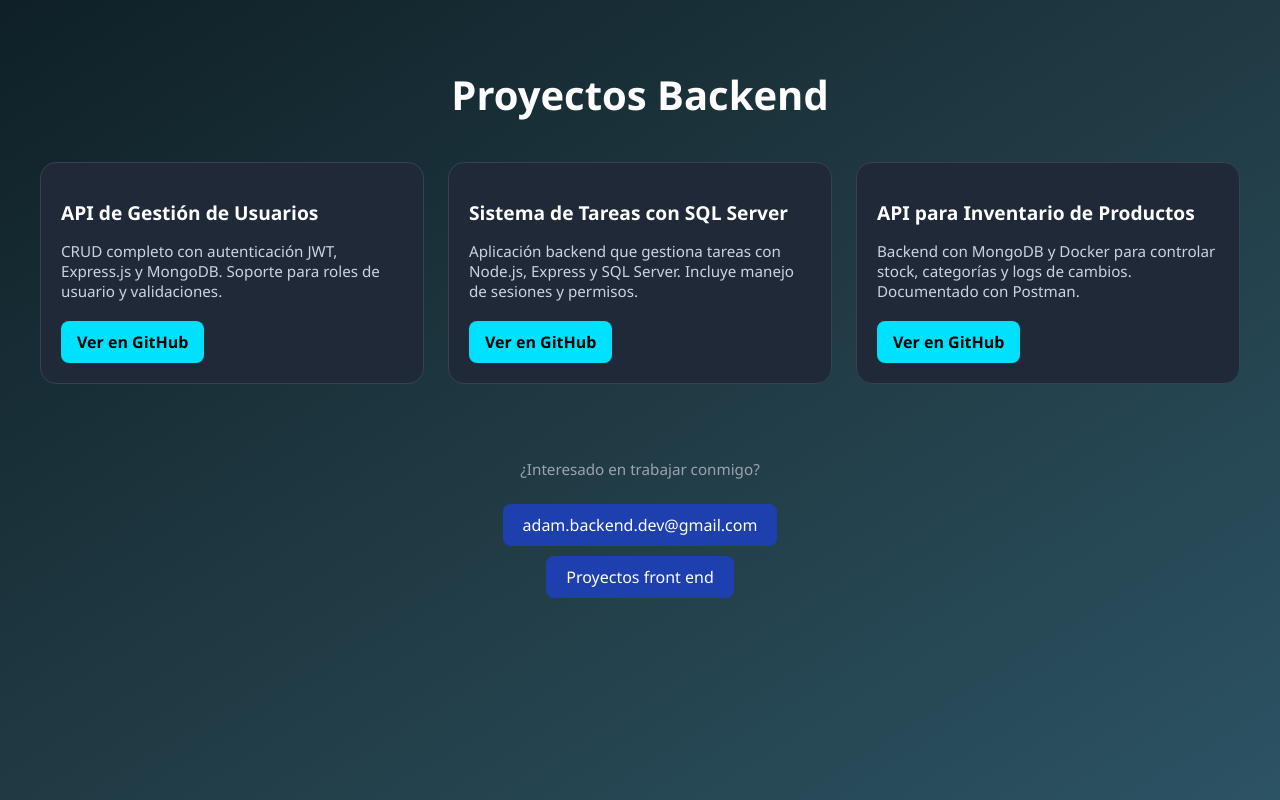
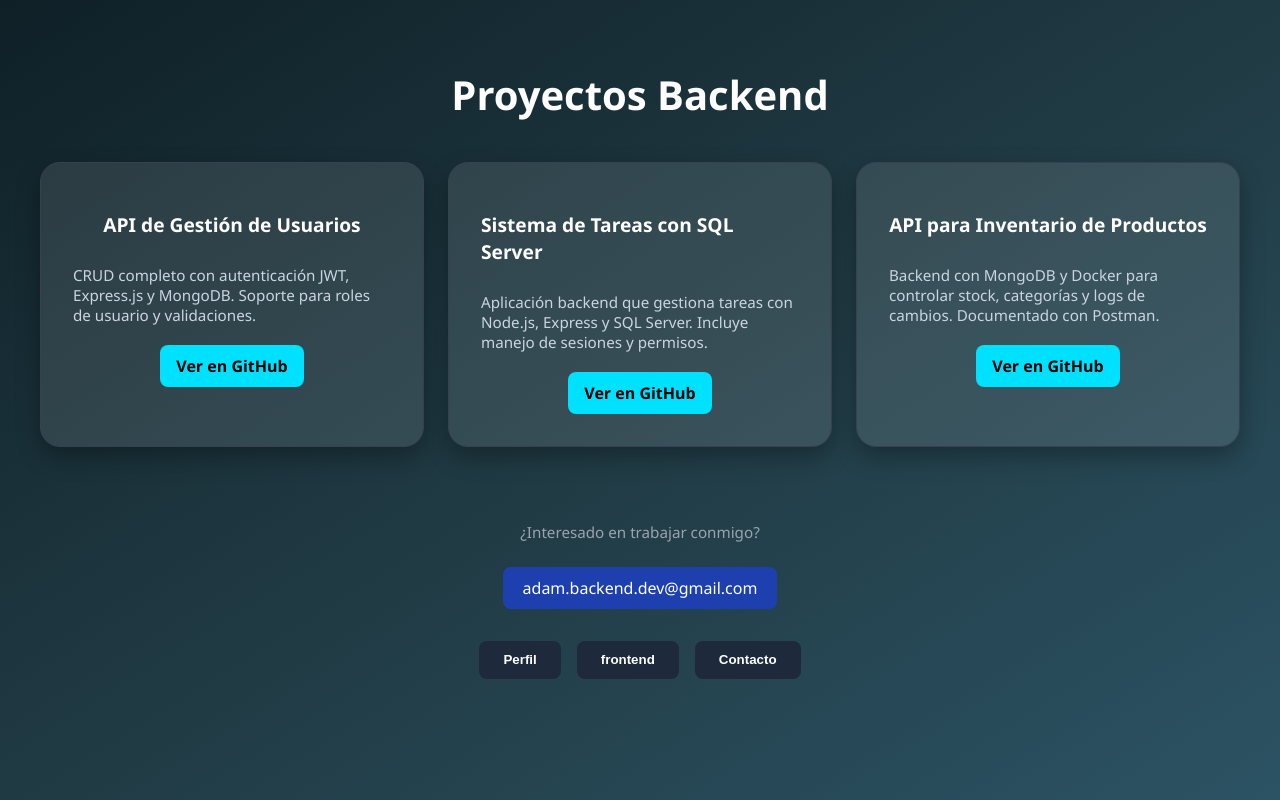
Before and after one commit to adammaster29/portafolio-2025-adam-julio, a React (Vite) app: page / in a window 1280 px wide. Both pictures are taken after a click on the link "ver proyectos". Built offline with nearby package versions, Linux system fonts and the light colour scheme.

Commit message:
actualizacion 2

```diff
--- a/package.json
+++ b/package.json
@@ -14,7 +14,8 @@
     "path": "^0.12.7",
     "react": "^18.3.1",
     "react-dom": "^18.3.1",
-    "react-hook-form": "^7.60.0"
+    "react-hook-form": "^7.60.0",
+    "react-icons": "^5.5.0"
   },
   "devDependencies": {
     "@eslint/js": "^9.17.0",
--- a/src/App.css
+++ b/src/App.css
@@ -107,3 +107,121 @@ body {
     transform: translateY(0);
   }
 }
+
+
+/* **************contactos*********** */
+.contact-adam {
+  width: 80%;
+  background: linear-gradient(to right, #2c3e50, #3498db);
+  color: #fff;
+  padding: 4rem 2rem;
+  font-family: 'Segoe UI', Tahoma, Geneva, Verdana, sans-serif;
+}
+
+.container {
+  max-width: 800px;
+  margin: 0 auto;
+  text-align: center;
+}
+
+.heading {
+  font-size: 2.5rem;
+  margin-bottom: 2rem;
+  animation: fadeInDown 0.8s ease-in-out;
+}
+
+.card {
+  display: flex;
+  flex-direction: column;
+  align-items: center;
+  background-color: rgba(255, 255, 255, 0.1);
+  border-radius: 20px;
+  padding: 2rem;
+  box-shadow: 0 10px 25px rgba(0, 0, 0, 0.3);
+  animation: fadeInUp 0.8s ease-in-out;
+}
+
+.profile-pic {
+  width: 120px;
+  height: 120px;
+  border-radius: 50%;
+  margin-bottom: 1rem;
+  border: 4px solid #fff;
+}
+
+.info h3 {
+  margin: 0;
+  font-size: 1.8rem;
+}
+
+.profession {
+  font-style: italic;
+  margin-bottom: 1rem;
+}
+
+.info p {
+  margin: 0.5rem 0;
+}
+
+.socials {
+  margin-top: 1rem;
+}
+
+.socials a {
+  color: #fff;
+  margin: 0 0.5rem;
+  font-size: 1.5rem;
+  transition: transform 0.3s, color 0.3s;
+}
+
+.socials a:hover {
+  color: #ffd700;
+  transform: scale(1.2);
+}
+
+@keyframes fadeInDown {
+  from {
+    transform: translateY(-30px);
+    opacity: 0;
+  }
+  to {
+    transform: translateY(0);
+    opacity: 1;
+  }
+}
+
+@keyframes fadeInUp {
+  from {
+    transform: translateY(30px);
+    opacity: 0;
+  }
+  to {
+    transform: translateY(0);
+    opacity: 1;
+  }
+}
+
+/* btn */
+.nav-buttons {
+  display: flex;
+  justify-content: center;
+  gap: 1rem;
+  margin: 2rem 0;
+}
+
+.nav-buttons button {
+  padding: 0.7rem 1.5rem;
+  background-color: #1e293b; /* gris oscuro azulado */
+  color: white;
+  border: none;
+  border-radius: 8px;
+  font-weight: bold;
+  cursor: pointer;
+  transition: all 0.3s ease;
+}
+
+.nav-buttons button:hover {
+  background-color: #0f172a; /* más oscuro */
+  transform: scale(1.05);
+  box-shadow: 0 0 10px rgba(0, 0, 0, 0.3);
+}
--- /dev/null
+++ b/src/components/ContactSection.jsx
@@ -0,0 +1,28 @@
+
+import { FaGithub, FaLinkedin, FaWhatsapp, FaEnvelope, FaHome } from 'react-icons/fa';
+import imgadam from '../assets/img/perfiladam.png'
+const ContactSection = ({cambiarPagina}) => {
+  return (
+    <section className="contact-adam">
+      <div className="container">
+        <h2 className="heading">Contáctame</h2>
+        <div className="card">
+          <img src={imgadam} alt="Adam Jiménez" className="profile-pic" />
+          <div className="info">
+            <h3>Adam Agudelo</h3>
+            <p className="profession">Desarrollador Full Stack</p>
+            <p><FaEnvelope /> adammaster29@gmail.com</p>
+            <p><FaWhatsapp /> +57 3013803583</p>
+            <div className="socials">
+              <a href="https://github.com/adammaster29" target="_blank" rel="noopener noreferrer"><FaGithub /></a>
+              <a href="https://www.linkedin.com/in/adammaster29/" target="_blank" rel="noopener noreferrer"><FaLinkedin /></a>
+              <a href="" onClick={()=>cambiarPagina(1)}  rel="noopener noreferrer"><FaHome/></a>
+            </div>
+          </div>
+        </div>
+      </div>
+    </section>
+  );
+};
+
+export default ContactSection;
--- a/src/components/Portfolio.jsx
+++ b/src/components/Portfolio.jsx
@@ -1,5 +1,6 @@
 import { useEffect, useState } from "react"
 import ProfileCard from "./ProfileCard";
+import Contact from "./ContactSection";
 const projects = [
   {
     title: "API de Gestión de Usuarios",
@@ -62,11 +63,11 @@ const cambiarPagina = (num)=>{
     <a className="contact-email" href="mailto:adam.backend.dev@gmail.com">
       adam.backend.dev@gmail.com
     </a>
-    <div>
-          <a className="contact-email" onClick={()=>cambiarPagina(3)}>
-      Proyectos front end
-    </a>
-    </div>
+     <div className="nav-buttons">
+  <button onClick={() => cambiarPagina(1)}>Perfil</button>
+  <button onClick={() => cambiarPagina(3)}>frontend</button>
+  <button onClick={() => cambiarPagina(4)}>Contacto</button>
+</div>
   </div>
     </>
       )
@@ -94,16 +95,19 @@ const cambiarPagina = (num)=>{
     <a className="contact-email" href="mailto:adam.backend.dev@gmail.com">
       adam.backend.dev@gmail.com
     </a>
-      <div>
-          <a className="contact-email" onClick={()=>cambiarPagina(1)}>
-      perfil
-    </a>
-       <a className="contact-email" onClick={()=>cambiarPagina(2)}>
-      proyectos backend
-    </a>
-    </div>
+      <div className="nav-buttons">
+  <button onClick={() => cambiarPagina(1)}>Perfil</button>
+  <button onClick={() => cambiarPagina(2)}>Backend</button>
+  <button onClick={() => cambiarPagina(4)}>Contacto</button>
+</div>
+
   </div>
     </>
+      )
+
+      }
+      {paginas === 4 &&(
+        <Contact cambiarPagina={cambiarPagina}/>
       )
 
       }
--- a/src/components/ProfileCard.jsx
+++ b/src/components/ProfileCard.jsx
@@ -23,7 +23,7 @@ export default function ProfileCard({cambiarPagina}) {
 
       <div className="buttons">
         <a href="/cv_adam_jimenez.pdf" className="btn" download>Descargar CV</a>
-        <a href="/tarjeta-pro" className="btn secondary">Tarjeta Profesional</a>
+        <a href="https://tramites.copnia.gov.co/Copnia_Microsite/CertificateOfGoodStanding/WaterMarkmethod?CertificateNumber=031132-0750922%20BLV" className="btn secondary">Tarjeta Profesional</a>
         <a href="/tarjeta-pro" className="btn whatsapp ">Whatsapp</a>
         <a onClick={()=>cambiarPagina(2)} className="btn ">ver proyectos</a>
       </div>
--- a/src/index.css
+++ b/src/index.css
@@ -105,3 +105,7 @@ background: #d3b429;
 .buttons .whatsapp{
     background: #2dbc17;
 }
+
+
+
+/* ***********************contactos************************* */
```
Also changed, not shown: 1 other file (tests, documents, lock files or other folders).
